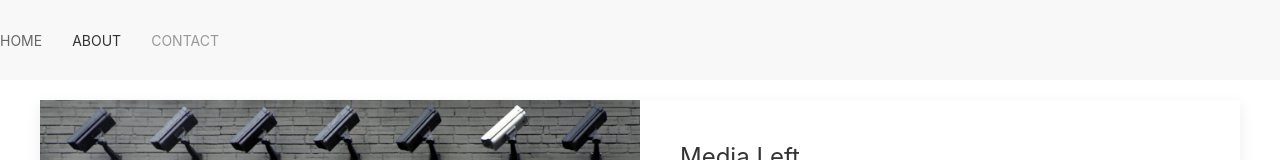
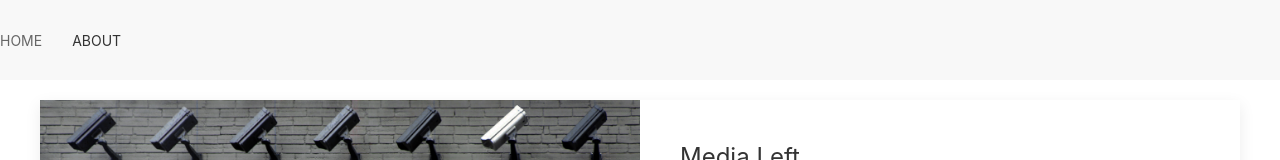
Before and after one commit to takanori-hayashi/pwa-sample, a plain HTML site: page public/about/index.html in a window 1280 px wide. Shown: the top 160 px of the page. Drawn offline with nearby package versions, Linux system fonts and the light colour scheme.

Commit message:
html修正

```diff
--- a/public/about/index.html
+++ b/public/about/index.html
@@ -15,7 +15,6 @@
         <ul class="uk-navbar-nav">
             <li><a href="/">Home</a></li>
             <li class="uk-active"><a href="/about/">About</a></li>
-            <li><a href="/contact/">Contact</a></li>
         </ul>
     </div>
   </nav>
```
Also changed, not shown: public/index.html (+0 -1 lines).
